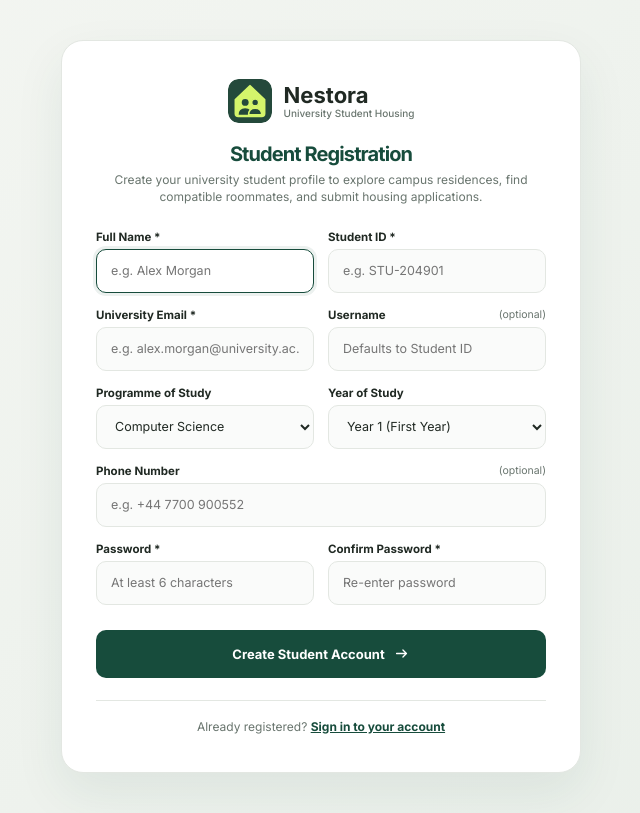
After one commit to Harry-shetty/HostelManagementApplication, a Django app: template frontend/templates/housing/signup.html in a window 1280 px wide. The commit adds this page. Shown: the whole page, without its empty margins (319-959 px from the left). Run offline with Django 5.2, Linux system fonts and the light colour scheme; the template is opened without the code that fills it, so the values that code supplies are empty.

Commit message:
feat: add student self-registration and sign-up page

```diff
--- a/backend/housing/urls.py
+++ b/backend/housing/urls.py
@@ -4,4 +4,6 @@ from . import views
 urlpatterns = [
     path('login/', views.login_view, name='login'),
     path('logout/', views.logout_view, name='logout'),
+    path('signup/', views.signup_view, name='signup'),
+    path('register/', views.signup_view, name='register'),
 ]
--- a/frontend/templates/housing/login.html
+++ b/frontend/templates/housing/login.html
@@ -229,6 +229,10 @@
                 </button>
             </form>
 
+            <div style="text-align: center; margin-top: 16px; font-size: 12px; color: var(--muted);">
+                New student? <a href="{% url 'signup' %}" style="color: var(--forest); font-weight: 700; text-decoration: underline;">Create a student account</a>
+            </div>
+
             <!-- Quick Demo Accounts -->
             <div class="demo-bar">
                 <small>ONE-CLICK DEMO CREDENTIALS</small>
--- /dev/null
+++ b/frontend/templates/housing/signup.html
@@ -0,0 +1,280 @@
+{% load static %}
+{% load housing_tags %}
+<!DOCTYPE html>
+<html lang="en">
+<head>
+    <meta charset="UTF-8">
+    <meta name="viewport" content="width=device-width, initial-scale=1.0">
+    <title>Student Registration | Nestora Housing</title>
+    <link rel="icon" type="image/svg+xml" href="{% static 'favicon.svg' %}?v=4">
+    <link rel="shortcut icon" type="image/svg+xml" href="{% static 'favicon.svg' %}?v=4">
+    <link rel="apple-touch-icon" href="{% static 'favicon.svg' %}?v=4">
+    <link rel="stylesheet" href="{% static 'css/style.css' %}">
+    <style>
+        .signup-wrap {
+            min-height: 100vh;
+            display: flex;
+            align-items: center;
+            justify-content: center;
+            padding: 40px 20px;
+            background: linear-gradient(135deg, #f4f6f2 0%, #e9efe9 100%);
+        }
+        .signup-box {
+            width: 100%;
+            max-width: 520px;
+            background: white;
+            border: 1px solid var(--line);
+            border-radius: 22px;
+            padding: 38px 34px;
+            box-shadow: 0 20px 50px rgba(23, 76, 60, 0.08);
+            animation: card-rise 0.4s cubic-bezier(0.2, 0.8, 0.2, 1);
+        }
+        .signup-brand {
+            display: flex;
+            align-items: center;
+            justify-content: center;
+            gap: 12px;
+            margin-bottom: 20px;
+        }
+        .signup-brand .brand-mark {
+            width: 44px;
+            height: 44px;
+            border-radius: 12px;
+            font-size: 20px;
+        }
+        .signup-brand strong {
+            font-size: 22px;
+            display: block;
+            color: var(--charcoal);
+            line-height: 1.1;
+        }
+        .signup-brand small {
+            display: block;
+            color: var(--muted);
+            font-size: 10px;
+            font-weight: 500;
+        }
+        .badge-header {
+            text-align: center;
+            margin-bottom: 24px;
+        }
+        .badge-header h1 {
+            margin: 0 0 6px 0;
+            font-size: 20px;
+            font-weight: 700;
+            color: var(--forest);
+        }
+        .badge-header p {
+            margin: 0;
+            font-size: 12px;
+            color: var(--muted);
+            line-height: 1.45;
+        }
+        .form-grid-2 {
+            display: grid;
+            grid-template-columns: 1fr 1fr;
+            gap: 14px;
+        }
+        .form-group {
+            margin-bottom: 15px;
+            display: flex;
+            flex-direction: column;
+            gap: 5px;
+        }
+        .form-group label {
+            font-size: 11.5px;
+            font-weight: 650;
+            color: var(--charcoal);
+            display: flex;
+            justify-content: space-between;
+        }
+        .form-group label span.opt {
+            font-weight: 400;
+            color: var(--muted);
+            font-size: 10.5px;
+        }
+        .form-group input, .form-group select {
+            height: 44px;
+            padding: 0 14px;
+            border: 1px solid var(--line);
+            border-radius: 10px;
+            font-size: 12.5px;
+            background: #fafbfa;
+            transition: all 0.2s;
+            color: var(--charcoal);
+            font-family: inherit;
+        }
+        .form-group input:focus, .form-group select:focus {
+            border-color: var(--forest);
+            background: white;
+            outline: none;
+            box-shadow: 0 0 0 3px rgba(23, 76, 60, 0.08);
+        }
+        .alert-error {
+            padding: 12px 14px;
+            border-radius: 10px;
+            background: var(--danger-soft);
+            color: var(--danger);
+            font-size: 11.5px;
+            margin-bottom: 18px;
+            display: flex;
+            align-items: center;
+            gap: 8px;
+            font-weight: 500;
+        }
+        .btn-submit {
+            width: 100%;
+            height: 48px;
+            margin-top: 10px;
+            display: inline-flex;
+            align-items: center;
+            justify-content: center;
+            gap: 8px;
+            font-size: 13px;
+            font-weight: 650;
+        }
+        .footer-note {
+            margin-top: 22px;
+            padding-top: 18px;
+            border-top: 1px solid var(--line);
+            text-align: center;
+            font-size: 12px;
+            color: var(--muted);
+        }
+        .footer-note a {
+            color: var(--forest);
+            font-weight: 700;
+            text-decoration: underline;
+        }
+        @media (max-width: 540px) {
+            .signup-wrap {
+                padding: 16px 12px;
+            }
+            .signup-box {
+                padding: 26px 20px;
+                border-radius: 18px;
+            }
+            .form-grid-2 {
+                grid-template-columns: 1fr;
+                gap: 0;
+            }
+        }
+    </style>
+</head>
+<body>
+    <div class="signup-wrap">
+        <div class="signup-box">
+            <div class="signup-brand">
+                {% logo_icon 44 %}
+                <div>
+                    <strong>Nestora</strong>
+                    <small>University Student Housing</small>
+                </div>
+            </div>
+
+            <div class="badge-header">
+                <h1>Student Registration</h1>
+                <p>Create your university student profile to explore campus residences, find compatible roommates, and submit housing applications.</p>
+            </div>
+
+            {% if error %}
+            <div class="alert-error">
+                <span>⚠</span> {{ error }}
+            </div>
+            {% endif %}
+
+            <form method="POST" action="{% url 'signup' %}" id="signup-form">
+                {% csrf_token %}
+
+                <div class="form-grid-2">
+                    <div class="form-group">
+                        <label for="name">Full Name *</label>
+                        <input type="text" id="name" name="name" placeholder="e.g. Alex Morgan" value="{{ form_data.name }}" required autofocus>
+                    </div>
+
+                    <div class="form-group">
+                        <label for="student_id">Student ID *</label>
+                        <input type="text" id="student_id" name="student_id" placeholder="e.g. STU-204901" value="{{ form_data.student_id }}" required>
+                    </div>
+                </div>
+
+                <div class="form-grid-2">
+                    <div class="form-group">
+                        <label for="email">University Email *</label>
+                        <input type="email" id="email" name="email" placeholder="e.g. alex.morgan@university.ac.uk" value="{{ form_data.email }}" required>
+                    </div>
+
+                    <div class="form-group">
+                        <label for="username">Username <span class="opt">(optional)</span></label>
+                        <input type="text" id="username" name="username" placeholder="Defaults to Student ID" value="{{ form_data.username }}">
+                    </div>
+                </div>
+
+                <div class="form-grid-2">
+                    <div class="form-group">
+                        <label for="programme">Programme of Study</label>
+                        <select id="programme" name="programme">
+                            <option value="Computer Science" {% if form_data.programme == 'Computer Science' %}selected{% endif %}>Computer Science</option>
+                            <option value="Software Engineering" {% if form_data.programme == 'Software Engineering' %}selected{% endif %}>Software Engineering</option>
+                            <option value="Mechanical Engineering" {% if form_data.programme == 'Mechanical Engineering' %}selected{% endif %}>Mechanical Engineering</option>
+                            <option value="Economics &amp; Finance" {% if form_data.programme == 'Economics & Finance' %}selected{% endif %}>Economics &amp; Finance</option>
+                            <option value="Business Administration" {% if form_data.programme == 'Business Administration' %}selected{% endif %}>Business Administration</option>
+                            <option value="Law &amp; Jurisprudence" {% if form_data.programme == 'Law & Jurisprudence' %}selected{% endif %}>Law &amp; Jurisprudence</option>
+                            <option value="Biomedical Science" {% if form_data.programme == 'Biomedical Science' %}selected{% endif %}>Biomedical Science</option>
+                            <option value="Architecture &amp; Design" {% if form_data.programme == 'Architecture & Design' %}selected{% endif %}>Architecture &amp; Design</option>
+                        </select>
+                    </div>
+
+                    <div class="form-group">
+                        <label for="year">Year of Study</label>
+                        <select id="year" name="year">
+                            <option value="Year 1" {% if form_data.year == 'Year 1' %}selected{% endif %}>Year 1 (First Year)</option>
+                            <option value="Year 2" {% if form_data.year == 'Year 2' %}selected{% endif %}>Year 2 (Second Year)</option>
+                            <option value="Year 3" {% if form_data.year == 'Year 3' %}selected{% endif %}>Year 3 (Third Year)</option>
+                            <option value="Final Year" {% if form_data.year == 'Final Year' %}selected{% endif %}>Final Year</option>
+                            <option value="Postgraduate" {% if form_data.year == 'Postgraduate' %}selected{% endif %}>Postgraduate / Masters</option>
+                        </select>
+                    </div>
+                </div>
+
+                <div class="form-group">
+                    <label for="phone">Phone Number <span class="opt">(optional)</span></label>
+                    <input type="tel" id="phone" name="phone" placeholder="e.g. +44 7700 900552" value="{{ form_data.phone }}">
+                </div>
+
+                <div class="form-grid-2">
+                    <div class="form-group">
+                        <label for="password">Password *</label>
+                        <input type="password" id="password" name="password" placeholder="At least 6 characters" minlength="6" required>
+                    </div>
+
+                    <div class="form-group">
+                        <label for="confirm_password">Confirm Password *</label>
+                        <input type="password" id="confirm_password" name="confirm_password" placeholder="Re-enter password" minlength="6" required>
+                    </div>
+                </div>
+
+                <button class="btn btn-primary btn-submit" type="submit">
+                    Create Student Account {% icon 'arrow' 17 %}
+                </button>
+            </form>
+
+            <div class="footer-note">
+                Already registered? <a href="{% url 'login' %}">Sign in to your account</a>
+            </div>
+        </div>
+    </div>
+
+    <script>
+        const form = document.getElementById('signup-form');
+        form.addEventListener('submit', function(e) {
+            const pwd = document.getElementById('password').value;
+            const confirm = document.getElementById('confirm_password').value;
+            if (pwd !== confirm) {
+                e.preventDefault();
+                alert('Passwords do not match. Please re-enter identical passwords.');
+            }
+        });
+    </script>
+</body>
+</html>
```
Also changed, not shown: backend/housing/views.py (+137 -1 lines).
